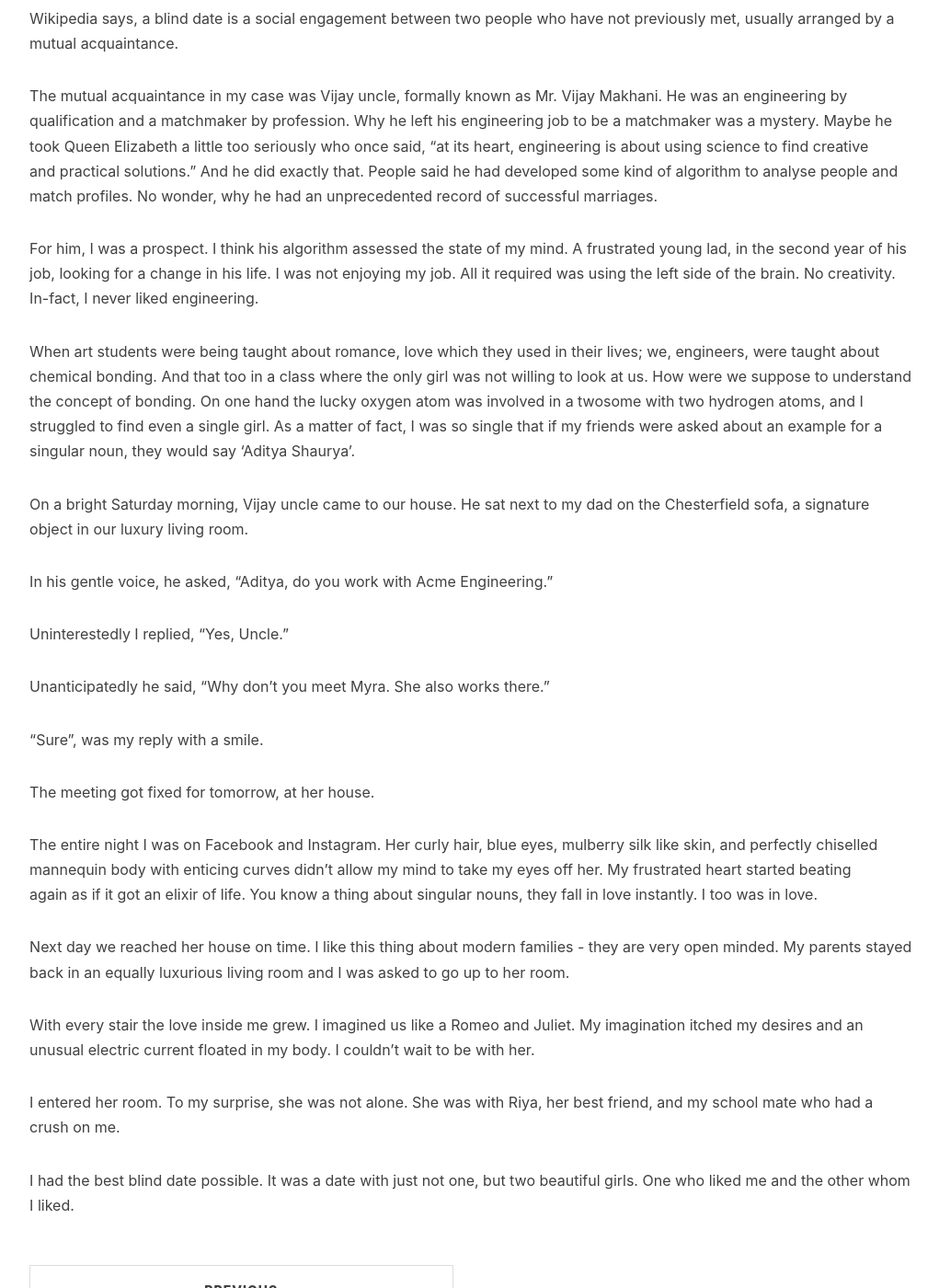
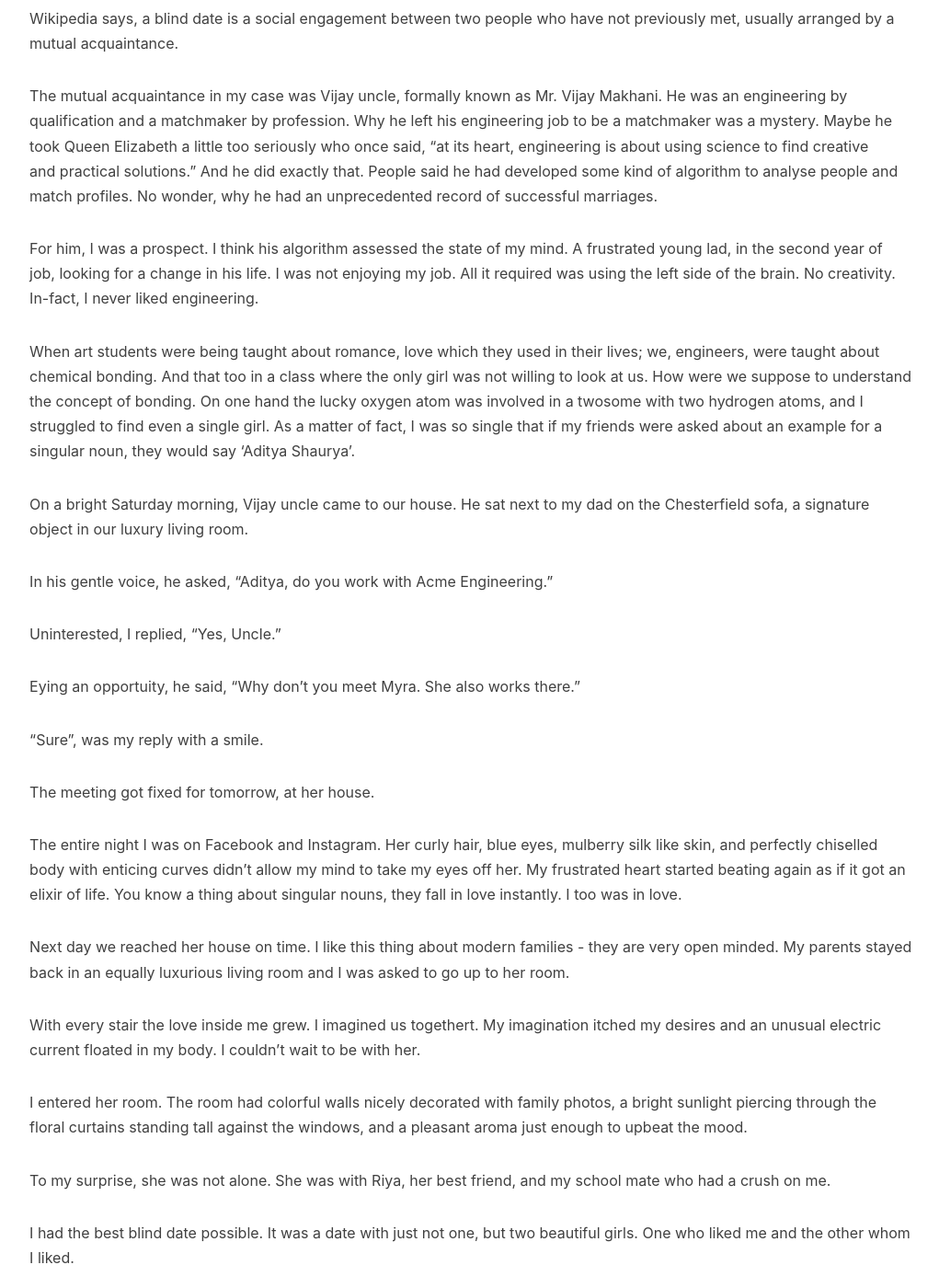
Before and after one commit to gargsaar/singlepage_website_ni, a Jekyll site: the page built from _posts/2019-08-24-a-blind-date.markdown, in a window 1280 px wide and 1400 px high, scrolled down 259 px. Shown: the whole window at 92% size, without its empty margins (103-1124 px from the left). Built offline with Jekyll 4.4.1, drawn with Linux system fonts in a browser that asks for light colours; nearby versions of some CDN libraries.

Commit message:
Update 2019-08-24-a-blind-date.markdown

```diff
--- a/_posts/2019-08-24-a-blind-date.markdown
+++ b/_posts/2019-08-24-a-blind-date.markdown
@@ -14,7 +14,7 @@ Wikipedia says, a blind date is a social engagement between two people who have
 
 The mutual acquaintance in my case was Vijay uncle, formally known as Mr. Vijay Makhani. He was an engineering by qualification and a matchmaker by profession. Why he left his engineering job to be a matchmaker was a mystery. Maybe he took Queen Elizabeth a little too seriously who once said, "at its heart, engineering is about using science to find creative and practical solutions." And he did exactly that. People said he had developed some kind of algorithm to analyse people and match profiles. No wonder, why he had an unprecedented record of successful marriages.
 
-For him, I was a prospect. I think his algorithm assessed the state of my mind. A frustrated young lad, in the second year of his job, looking for a change in his life. I was not enjoying my job. All it required was using the left side of the brain. No creativity. In-fact, I never liked engineering.
+For him, I was a prospect. I think his algorithm assessed the state of my mind. A frustrated young lad, in the second year of job, looking for a change in his life. I was not enjoying my job. All it required was using the left side of the brain. No creativity. In-fact, I never liked engineering.
 
 When art students were being taught about romance, love which they used in their lives; we, engineers, were taught about chemical bonding. And that too in a class where the only girl was not willing to look at us. How were we suppose to understand the concept of bonding. On one hand the lucky oxygen atom was involved in a twosome with two hydrogen atoms, and I struggled to find even a single girl. As a matter of fact, I was so single that if my friends were asked about an example for a singular noun, they would say 'Aditya Shaurya'.
 
@@ -22,20 +22,22 @@ On a bright Saturday morning, Vijay uncle came to our house. He sat next to my d
 
 In his gentle voice, he asked, "Aditya, do you work with Acme Engineering."
 
-Uninterestedly I replied, "Yes, Uncle."
+Uninterested, I replied, "Yes, Uncle."
 
-Unanticipatedly he said, "Why don't you meet Myra. She also works there."
+Eying an opportuity, he said, "Why don't you meet Myra. She also works there."
 
 "Sure", was my reply with a smile.
 
 The meeting got fixed for tomorrow, at her house.
 
-The entire night I was on Facebook and Instagram. Her curly hair, blue eyes, mulberry silk like skin, and perfectly chiselled mannequin body with enticing curves didn’t allow my mind to take my eyes off her. My frustrated heart started beating again as if it got an elixir of life. You know a thing about singular nouns, they fall in love instantly. I too was in love.
+The entire night I was on Facebook and Instagram. Her curly hair, blue eyes, mulberry silk like skin, and perfectly chiselled body with enticing curves didn’t allow my mind to take my eyes off her. My frustrated heart started beating again as if it got an elixir of life. You know a thing about singular nouns, they fall in love instantly. I too was in love.
 
 Next day we reached her house on time. I like this thing about modern families - they are very open minded. My parents stayed back in an equally luxurious living room and I was asked to go up to her room.
 
-With every stair the love inside me grew. I imagined us like a Romeo and Juliet. My imagination itched my desires and an unusual electric current floated in my body. I couldn’t wait to be with her.
+With every stair the love inside me grew. I imagined us togethert. My imagination itched my desires and an unusual electric current floated in my body. I couldn’t wait to be with her.
 
-I entered her room. To my surprise, she was not alone. She was with Riya, her best friend, and my school mate who had a crush on me.
+I entered her room. The room had colorful walls nicely decorated with family photos, a bright sunlight piercing through the floral curtains standing tall against the windows, and a pleasant aroma just enough to upbeat the mood.
+
+To my surprise, she was not alone. She was with Riya, her best friend, and my school mate who had a crush on me.
 
 I had the best blind date possible. It was a date with just not one, but two beautiful girls. One who liked me and the other whom I liked.
```
